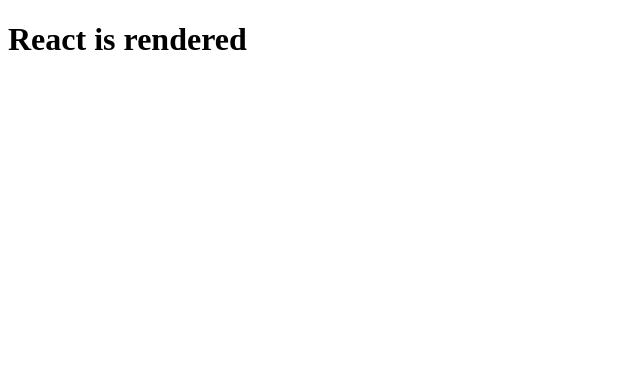
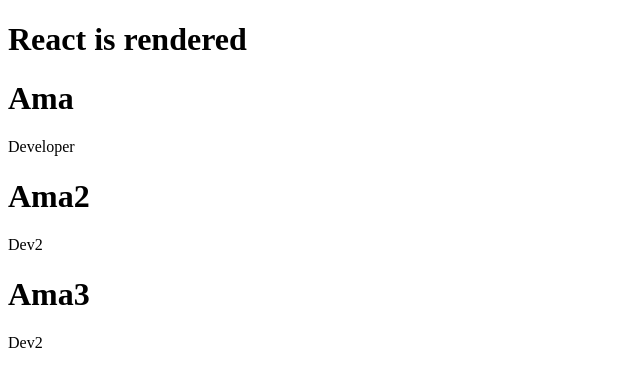
Before and after one commit to AmaPal09/react_basics, a plain HTML site: page index.html in a window 1280 px wide. Shown: the whole page, without its empty margins (0-640 px from the left). Drawn offline with nearby package versions, Linux system fonts and the light colour scheme.

Commit message:
MonstersRolodex - React & ReactDOM part 2
Create custom react functional components

```diff
--- a/index.html
+++ b/index.html
@@ -11,9 +11,20 @@
 	<script src="https://unpkg.com/react@18.0.0-rc.0/umd/react.development.js"></script>
 	<script src="https://unpkg.com/react-dom@18.0.0-rc.0/umd/react-dom.development.js"></script>
 	<script >
+		const Person = props => {
+			return React.createElement('div', {}, [
+				React.createElement('h1', {}, props.name),
+				React.createElement('p', {}, props.occupation)
+				])
+
+		};
+
 		const App = () => {
 			return React.createElement('div', {}, [
-				React.createElement('h1', {class: 'title'}, ["React is rendered"])
+				React.createElement('h1', {class: 'title'}, ["React is rendered"]),
+				React.createElement(Person, {name: 'Ama', occupation: 'Developer'}, null),
+				React.createElement(Person, {name: 'Ama2', occupation: 'Dev2'}, null),
+				React.createElement(Person, {name: 'Ama3', occupation: 'Dev2'}, null)
 				]);
 		};
 
```
